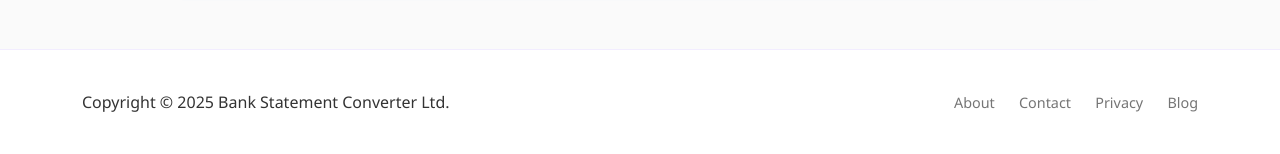
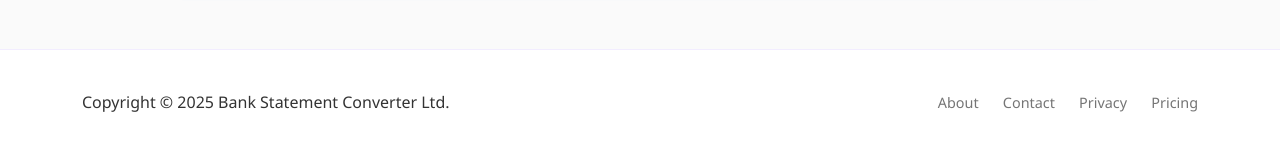
Before and after one commit to Zeecoworld/fimiff, a Flask app: page /about in a window 1280 px wide. Shown: the part 1521-1675 px from the top of the page. Run offline with Flask 3, Linux system fonts and the light colour scheme; parts of the project's set-up code (start-up, migrations or seed data) failed here and were passed over; some libraries are stand-ins or nearby versions.

Commit message:
Update base.html

```diff
--- a/templates/base.html
+++ b/templates/base.html
@@ -529,7 +529,7 @@
                     <a href="{{ url_for('about') }}">About</a>
                     <a href="{{ url_for('contact') }}">Contact</a>
                     <a href="{{ url_for('privacy') }}">Privacy</a>
-                    <a href="#">Blog</a>
+                    <a href="{{ url_for('pricing') }}">Pricing</a>
                 </div>
             </div>
         </div>
```
